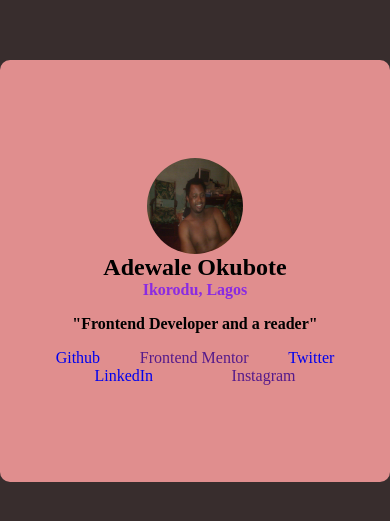
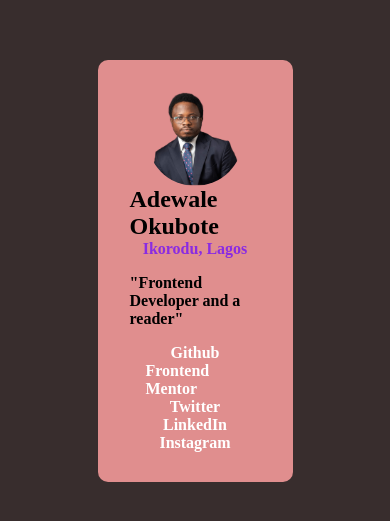
Before and after one commit to Codekazuki/frontend-mentor, a plain HTML site: page newbie/index.html in a window 390 px wide. Shown: the part 151-672 px from the top of the page. Drawn offline with Linux system fonts and the light colour scheme.

Commit message:
starting responsiveness

```diff
--- a/newbie/index.html
+++ b/newbie/index.html
@@ -8,7 +8,7 @@
   </head>
   <body>
     <section>
-      <img src="./pastor okubote.jpg" alt="imagekan" />
+      <img src="../images/adegoke.png" alt="imagekan" />
       <h1>Adewale Okubote</h1>
       <h2>Ikorodu, Lagos</h2>
       <h3>"Frontend Developer and a reader"</h3>
--- a/newbie/main.css
+++ b/newbie/main.css
@@ -19,7 +19,7 @@ body {
 
 section {
   background-color: rgb(224, 142, 142);
-  min-width: 50%;
+  max-width: 50%;
   padding: 2rem;
   display: flex;
   flex-direction: column;
@@ -44,6 +44,8 @@ h3 {
 .links a {
   text-decoration: none;
   margin: 0 1rem;
+  color: white;
+  font-weight: 900;
 }
 .links > a:hover {
   background-color: rgb(50, 8, 15);
```
